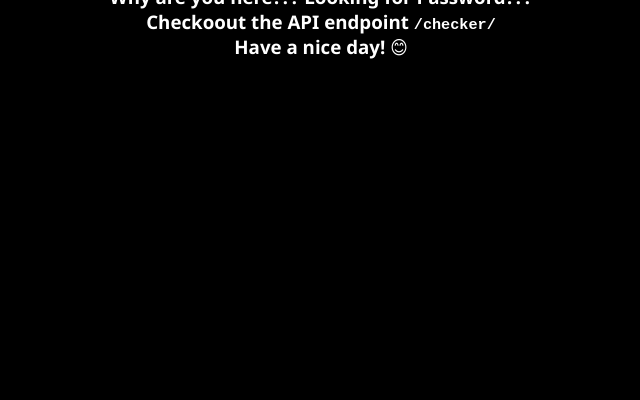
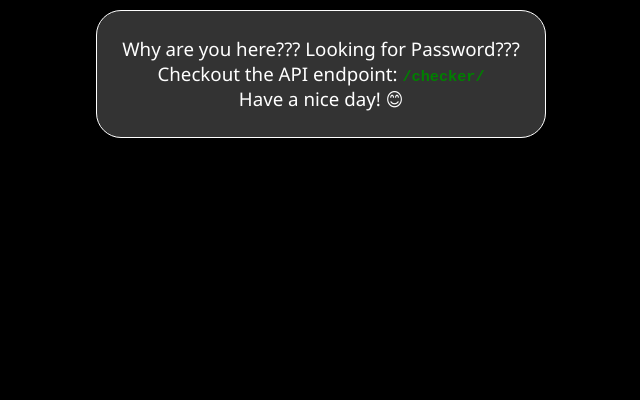
Before and after one commit to shubhamselakoti/passwordkeeper, a website: page public/index.html in a window 1280 px wide. Shown: the part 400-800 px from the top of the page, without its empty margins (319-959 px from the left). Drawn offline with Linux system fonts and the light colour scheme.

Commit message:
home url updated

```diff
--- a/package.json
+++ b/package.json
@@ -11,6 +11,7 @@
   "dependencies": {
     "cors": "^2.8.5",
     "dotenv": "^17.2.3",
-    "express": "^5.2.1"
+    "express": "^5.2.1",
+    "nodemon": "^3.1.11"
   }
 }
--- a/public/index.html
+++ b/public/index.html
@@ -11,7 +11,7 @@
     <h1>This is Personal 😏</h1>
     <h3>
         Why are you here??? Looking for Password??? <br>
-        Checkoout the API endpoint <code>/checker/</code> <br>
+        Checkout the API endpoint: <a href="/checker/aabra_ka_dabra" target="_blank" title="Go To Endpoint"><code>/checker/</code></a><br>
         Have a nice day! 😊
     </h3>
 </body>
--- a/public/style.css
+++ b/public/style.css
@@ -11,12 +11,26 @@ body{
     display: flex;
     flex-direction: column;
     justify-content: center;
+    align-items: center;
 
     font-family: 'Segoe UI', Tahoma, Geneva, Verdana, sans-serif;
 }
 
 h1, h3{
+    font-weight: normal;
     color: white;
     text-align: center;
-    gap: 4%;
+    margin: 2% 0;
+
+    border: 1px ridge white;
+    border-radius: 25px;
+    background-color: rgba(255, 255, 255, 0.2);
+    padding: 2%;
+    display: block;
+    width: max-content;
 }
+a{
+    text-decoration: none;
+    color: green;
+    font-weight: bolder;
+}
--- a/server.js
+++ b/server.js
@@ -16,7 +16,10 @@ app.get('/', (req, res) => {
 });
 
 app.get('/checker/:password', (req, res) => {
-    const { password } = req.params;
+    const { password } = req.params.trim();
+    if(password === undefined || password.length === 0) {
+        return res.send({ status: 'failure', message: 'No password provided' });
+    }
     if (password === process.env.PASSWORD) {
         res.send({ status: 'success', message: 'Password is correct' });
     } else {
```
Also changed, not shown: 1 other file.
